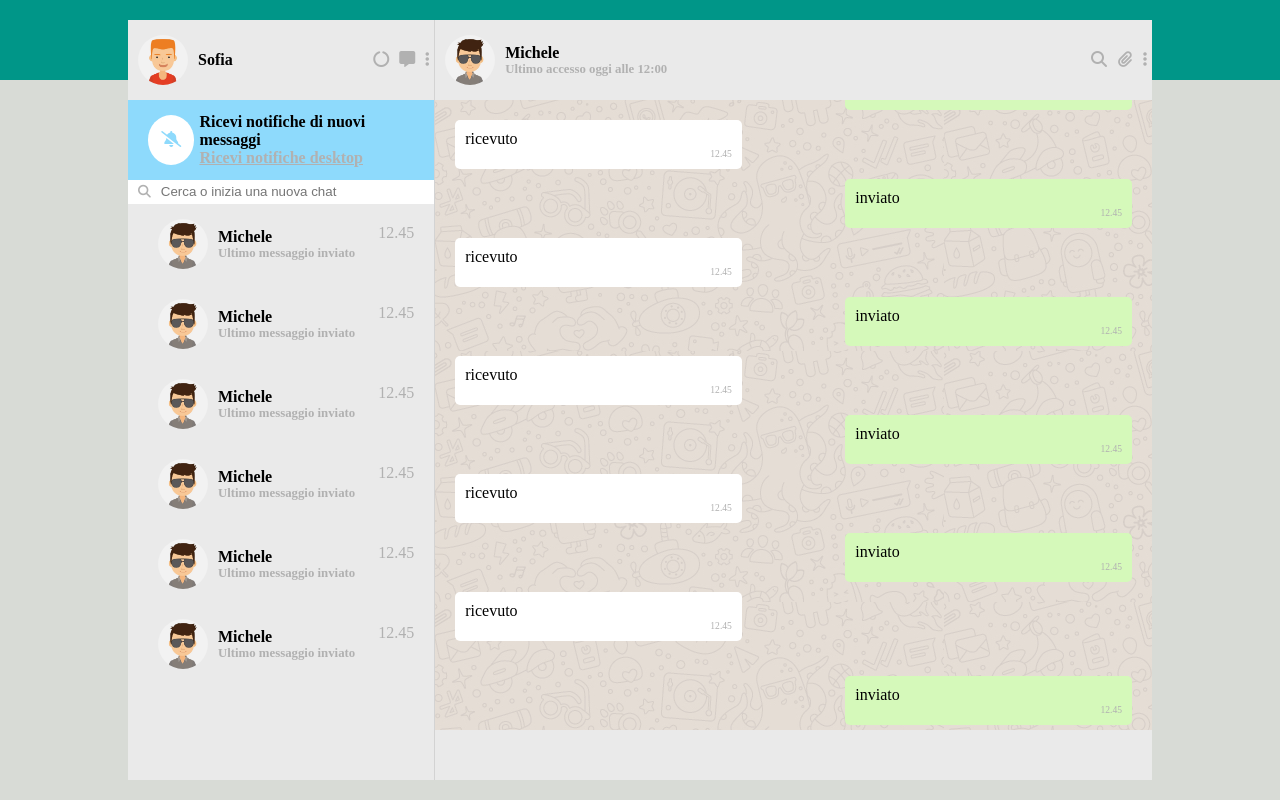
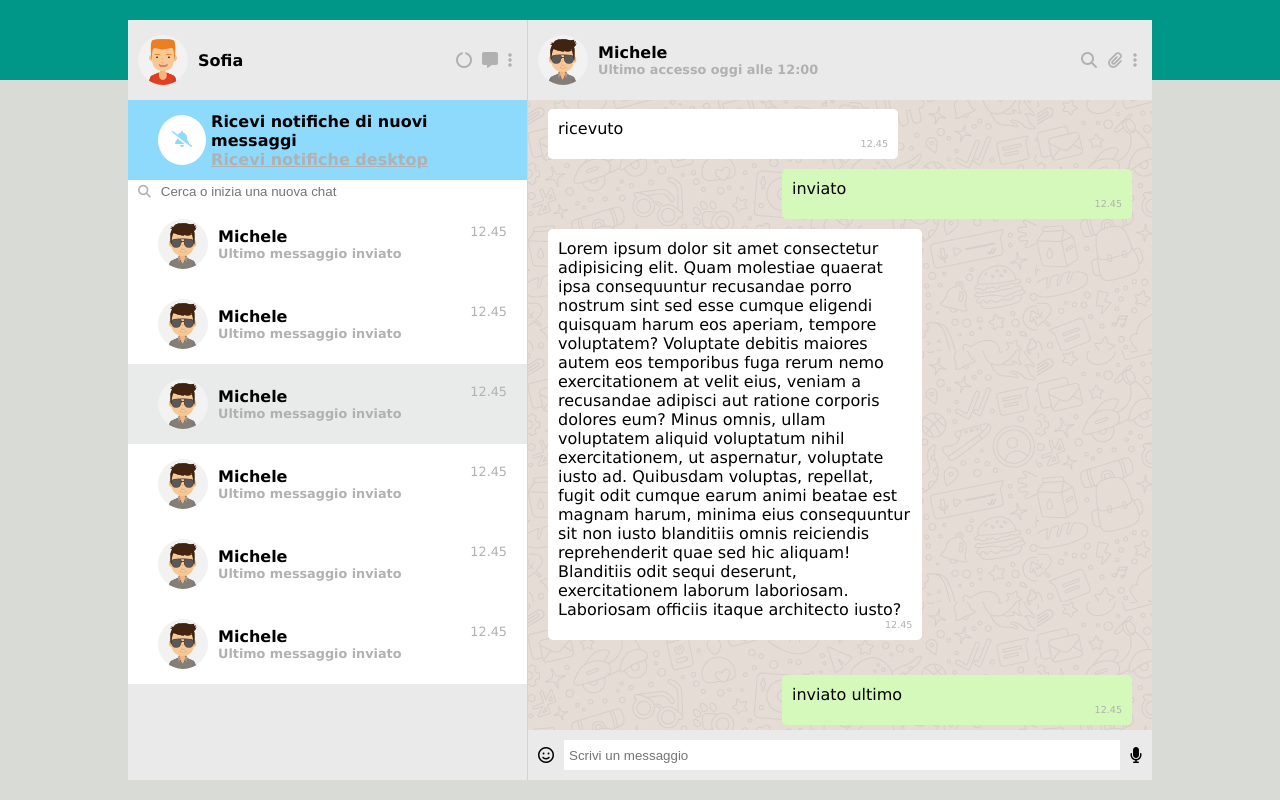
Before and after one commit to SaverioCascelli/vue-boolzapp, a plain HTML site: page milestone-1/index.html in a window 1280 px wide. Drawn offline with nearby package versions, Linux system fonts and the light colour scheme.

Commit message:
[add] active class

```diff
--- a/milestone-1/css/style.css
+++ b/milestone-1/css/style.css
@@ -4,14 +4,25 @@
     box-sizing: border-box;
 }
 
+body{
+    font-family: Verdana, Geneva, Tahoma, sans-serif;
+}
+
 img{
     width: 100%;
 }
+
+.text-lgray{
+    color: #b1b1b1;
+}
+
 .wrapper{
     background: linear-gradient(180deg , #009688 10%,#d8dbd6 10%);
     height: 100vh;
     position: relative;
     padding: 20px 0px 20px 0px;
+    overflow: auto;
+    min-width: 850px;
 }
 
 .custom-green{
@@ -36,12 +47,12 @@ img{
     height: calc(100% - 80px);
 }
 .chat-wrapper .left{
-    width: 30%;
+    width: 400px;
     flex-shrink: 0;
 }
 
 .chat-wrapper .right{
-    width: 70%;
+    width: calc(100% - 400px);
 }
 
 .chat-header .left, .chat-main .left{
@@ -56,19 +67,21 @@ img{
 
 .icons > i{
     margin: 0px 5px 0px 5px;
-    color: #b1b1b1;
 
 }
 
-.profile-img{
+.card{
+    padding-left: 10px;
     display: flex;
     align-items: center;
     font-weight: 600;
 }
-.profile-img img{
+.card img{
+    margin-right: 10px;
+}
 
-    margin-left: 10px;
-    margin-right: 10px;
+.icons{
+    padding: 10px;
 }
 
 .circle{
@@ -78,7 +91,7 @@ img{
     overflow: hidden;
 }
 
-.profile-img .date{
+.card .date{
     font-size: .8rem;
     color:#b1b1b1;
 }
@@ -91,9 +104,14 @@ img{
     justify-content: space-between;
 }
 
+.user-box.active{
+    background-color: #e9ebeb ;
+}
+
 .users{
     width: 100%;
     overflow: auto;
+    background-color: white;
 }
 
 .chat-main{
@@ -121,10 +139,6 @@ img{
     margin-right: 5px;
 }
 
-.notification a{
-    color: #b1b1b1;
-}
-
 .search{
     background-color: white;
     width: 100%;
@@ -134,7 +148,7 @@ img{
 }
 
 .search i{
-    color: #b1b1b1;
+
     margin: 0 10px;
 }
 
@@ -146,6 +160,7 @@ img{
 .time{
     justify-self: end;
     color: #b1b1b1;
+    font-size: .8rem;
 }
 
 .chat-main .right{
@@ -168,11 +183,13 @@ img{
 }
 
 .msg{
-    min-width: 40%;
+    min-width: 350px;
+    max-width: 60%;
     margin: 5px 20px;
     border-radius: 5px;
     padding: 10px;
     align-self: flex-start;
+    flex-shrink: 0;
 }
 
 .msg.sent{
@@ -188,3 +205,23 @@ img{
     font-size: .6rem;
     text-align: end;
 }
+
+.send-msg{
+    height: 50px;
+    width: 100%;
+    display: flex;
+    align-items: center;
+    justify-content: space-between;
+    align-content: center;
+}
+
+.send-msg i{
+    padding: 5px 10px;
+}
+
+.send-msg input{
+    flex-grow: 10;
+    height: 60%;
+    border: none;
+    padding: 5px;
+}
--- a/milestone-1/index.html
+++ b/milestone-1/index.html
@@ -15,20 +15,20 @@
             <div class="chat-wrapper">
                 <div class="chat-header">
                     <div class="left">
-                        <div class="profile-img">
+                        <div class="card">
                             <img class="circle" src="../img/avatar_1.jpg" alt="">
                             <div class="name">
                                 <p>Sofia</p>
                             </div>
                         </div>
-                        <div class="icons">
+                        <div class="icons text-lgray">
                             <i class="fa-solid fa-circle-notch"></i>
                             <i class="fa-solid fa-message"></i>
                             <i class="fa-solid fa-ellipsis-vertical"></i>
                         </div>
                     </div>
                     <div class="right">
-                        <div class="profile-img">
+                        <div class="profile-img card">
                             <img class="circle" src="../img/avatar_2.jpg" alt="">
                             <div class="name">
                                 <p>Michele</p>
@@ -36,7 +36,7 @@
                             </div>
                         </div>
 
-                            <div class="icons">
+                            <div class="icons text-lgray">
                                 <i class="fa-solid fa-magnifying-glass"></i>
                                 <i class="fa-solid fa-paperclip"></i>
                                 <i class="fa-solid fa-ellipsis-vertical"></i>
@@ -46,24 +46,24 @@
                 <div class="chat-main">
                     <div class="left">
                         <div class="user-box notification">
-                            <div class="profile-img">
+                            <div class="profile-img card">
                                 <div class="circle">
                                     <i class="fa-solid fa-bell-slash"></i>
                                 </div>
                                 <div>
                                    <p>Ricevi notifiche di nuovi messaggi</p>
-                                   <a href="#">Ricevi notifiche desktop</a>
+                                   <a href="#" class="text-lgray">Ricevi notifiche desktop</a>
                                 </div>
                             </div>
                         </div>
                         <div class="search">
-                            <i class="fa-solid fa-magnifying-glass"></i>
+                            <i  class="text-lgray fa-solid fa-magnifying-glass"></i>
                             <input type="text" placeholder="Cerca o inizia una nuova chat">
                         </div>
 
                         <div class="users">
                             <div class="user-box">
-                                <div class="profile-img">
+                                <div class="card">
                                     <img src="../img/avatar_2.jpg" alt="" class="circle">
                                     <div class="name">
                                         <p>Michele</p>
@@ -76,7 +76,7 @@
                                 </div>
                             </div>
                             <div class="user-box">
-                                <div class="profile-img">
+                                <div class="card">
                                     <img src="../img/avatar_2.jpg" alt="" class="circle">
                                     <div class="name">
                                         <p>Michele</p>
@@ -88,8 +88,8 @@
                                     <p>12.45</p>
                                 </div>
                             </div>
-                             <div class="user-box">
-                                <div class="profile-img">
+                             <div class="user-box active">
+                                <div class="card">
                                     <img src="../img/avatar_2.jpg" alt="" class="circle">
                                     <div class="name">
                                         <p>Michele</p>
@@ -102,7 +102,7 @@
                                 </div>
                             </div>
                             <div class="user-box">
-                                <div class="profile-img">
+                                <div class="card">
                                     <img src="../img/avatar_2.jpg" alt="" class="circle">
                                     <div class="name">
                                         <p>Michele</p>
@@ -115,7 +115,7 @@
                                 </div>
                             </div>
                             <div class="user-box">
-                                <div class="profile-img">
+                                <div class="card">
                                     <img src="../img/avatar_2.jpg" alt="" class="circle">
                                     <div class="name">
                                         <p>Michele</p>
@@ -128,7 +128,7 @@
                                 </div>
                             </div>
                             <div class="user-box">
-                                <div class="profile-img">
+                                <div class="card">
                                     <img src="../img/avatar_2.jpg" alt="" class="circle">
                                     <div class="name">
                                         <p>Michele</p>
@@ -146,11 +146,11 @@
                     <div class="right">
                         <div class="chat">
                             <div class="msg sent">
-                                <p>inviato</p>
+                                <p>inviato ultimo</p>
                                 <p class="time">12.45</p>
                             </div>
                             <div class="msg received">
-                                <p>ricevuto</p>
+                                <p>Lorem ipsum dolor sit amet consectetur adipisicing elit. Quam molestiae quaerat ipsa consequuntur recusandae porro nostrum sint sed esse cumque eligendi quisquam harum eos aperiam, tempore voluptatem? Voluptate debitis maiores autem eos temporibus fuga rerum nemo exercitationem at velit eius, veniam a recusandae adipisci aut ratione corporis dolores eum? Minus omnis, ullam voluptatem aliquid voluptatum nihil exercitationem, ut aspernatur, voluptate iusto ad. Quibusdam voluptas, repellat, fugit odit cumque earum animi beatae est magnam harum, minima eius consequuntur sit non iusto blanditiis omnis reiciendis reprehenderit quae sed hic aliquam! Blanditiis odit sequi deserunt, exercitationem laborum laboriosam. Laboriosam officiis itaque architecto iusto?</p>
                                 <p class="time">12.45</p>
                             </div>
                             <div class="msg sent">
@@ -190,13 +190,16 @@
                                 <p class="time">12.45</p>
                             </div>
                             <div class="msg received">
-                                <p>ricevutoultimo</p>
+                                <p>ricevu</p>
                                 <p class="time">12.45</p>
                             </div>
 
-                            <div id="msg-anchor"></div>
                         </div>
-                        <div class="send-msg"></div>
+                        <div class="send-msg">
+                            <i class="fa-regular fa-face-smile"></i>
+                            <input type="text" placeholder="Scrivi un messaggio">
+                            <i class="fa-solid fa-microphone"></i>
+                        </div>
                     </div>
                 </div>
             </div>
```
